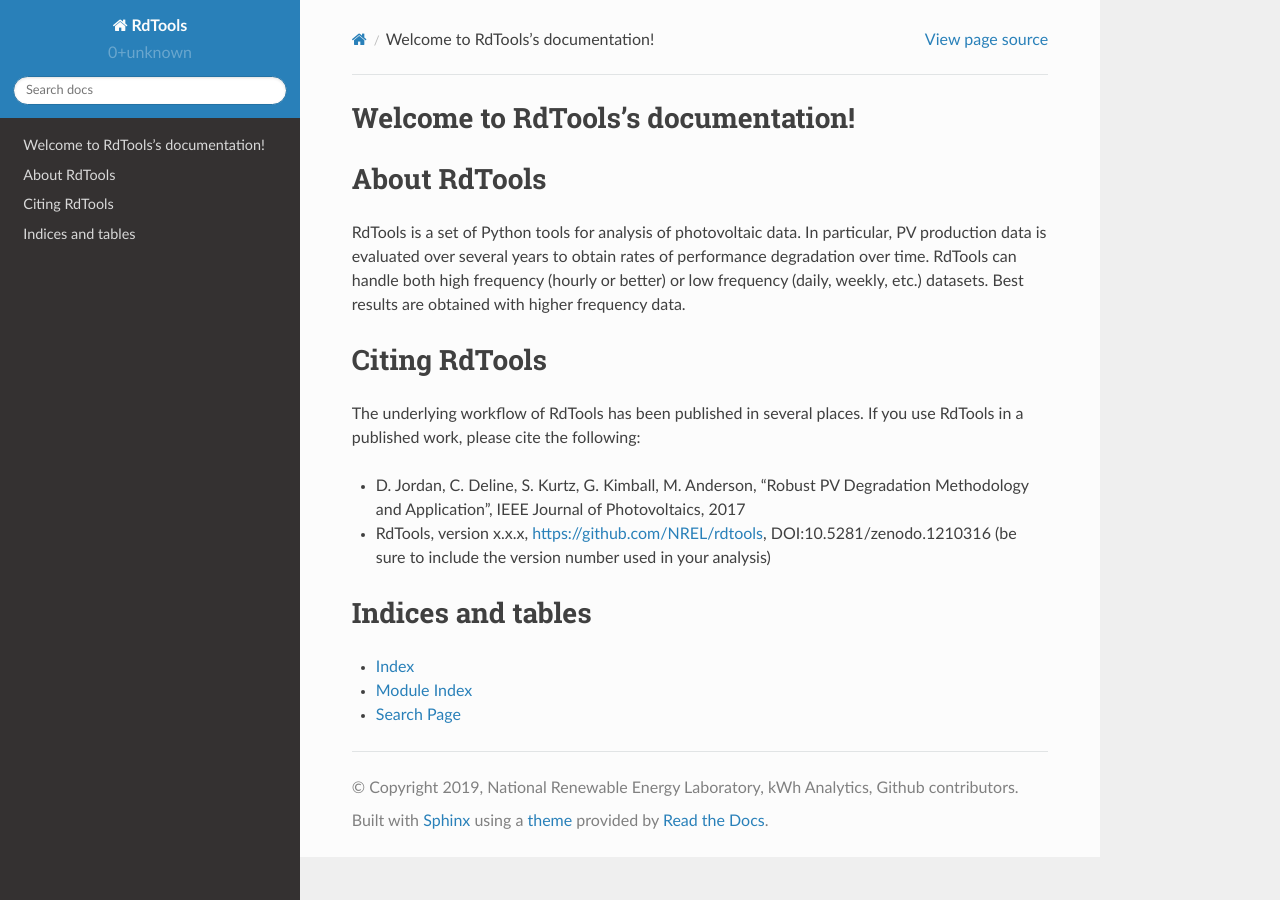
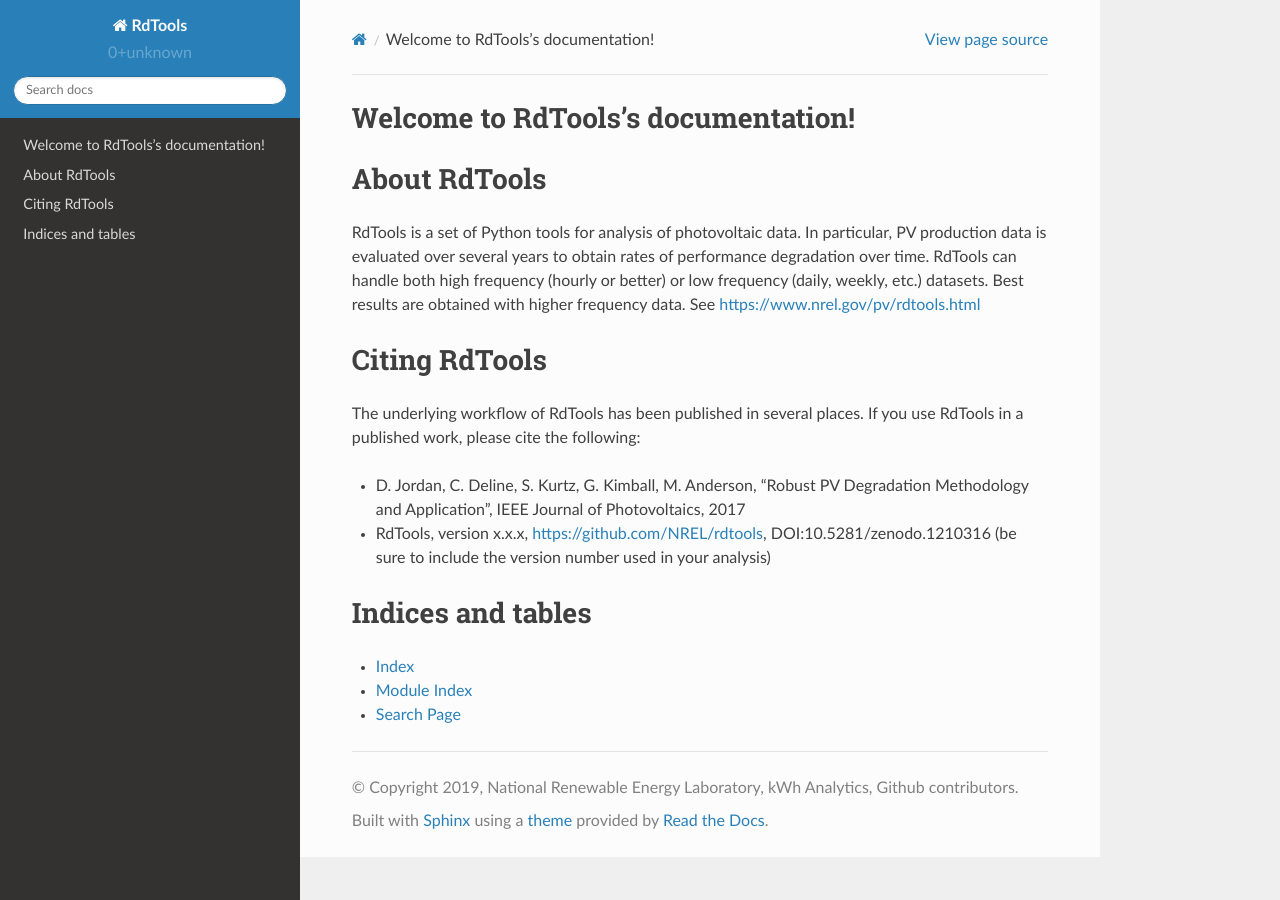
Before and after one commit to NREL/rdtools, a Sphinx documentation site: the page built from docs/sphinx/source/index.rst, in a window 1280 px wide. Built offline with Sphinx 7.4.7 and the Read the Docs theme 2.0.0, drawn with Linux system fonts in a browser that asks for light colours; pages that are not in the unit, such as notebooks, are missing from menus.

Commit message:
add nrel.gov link

```diff
--- a/docs/sphinx/source/index.rst
+++ b/docs/sphinx/source/index.rst
@@ -12,7 +12,8 @@
 particular, PV production data is evaluated over several years to obtain rates
 of performance degradation over time. RdTools can handle both high frequency
 (hourly or better) or low frequency (daily, weekly, etc.) datasets.
-Best results are obtained with higher frequency data.
+Best results are obtained with higher frequency data. See
+https://www.nrel.gov/pv/rdtools.html
 
 .. toctree::
    :maxdepth: 2
```
